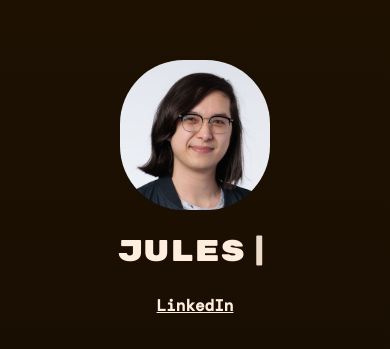
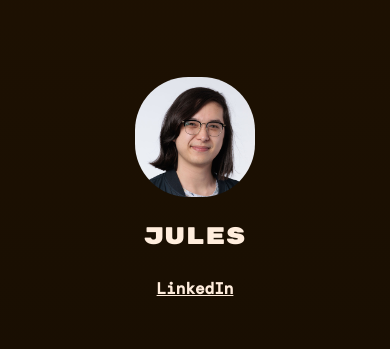
Before and after one commit to pondchamp/aboutme, a Next.js app: page / in a window 390 px wide. Shown: the part 233-582 px from the top of the page. Built offline with nearby package versions, Linux system fonts and the light colour scheme; a web font is replaced by a local one.

Commit message:
anim improvements

```diff
--- a/src/components/title.tsx
+++ b/src/components/title.tsx
@@ -4,14 +4,16 @@ import Typewriter, { TypewriterClass } from "typewriter-effect";
 import { FullName, MyName } from "@/util";
 
 export const Title = () => {
-  const [init, setInit] = useState(false);
+  const prefixChar = 3;
+  const [fixedText, setFixedText] = useState<string | undefined>(FullName);
   const [writer, setWriter] = useState<TypewriterClass>();
 
   const animate = (typewriter: TypewriterClass) => {
     typewriter
       .changeDelay(1)
       .typeString(FullName)
-      .callFunction(() => setInit(true))
+      .callFunction(() => setFixedText(undefined))
+      .changeDeleteSpeed(20)
       .changeDelay(50)
       .start();
     setWriter(typewriter);
@@ -19,17 +21,22 @@ export const Title = () => {
 
   useEffect(() => {
     if (writer) {
-      writer.deleteAll(30).pauseFor(500).typeString(MyName).start();
-      setWriter(writer);
+      writer
+        .deleteChars(FullName.length - prefixChar)
+        .pauseFor(200)
+        .typeString(MyName.slice(prefixChar))
+        .pauseFor(200)
+        .callFunction(() => setFixedText(MyName))
+        .start();
     }
   }, [writer]);
 
   return (
     <>
-      <div className={init ? "block" : "hidden"}>
+      <div className={`pl-[26px] ${fixedText ? "hidden" : "block"}`}>
         <Typewriter onInit={animate} options={{}} />
       </div>
-      <div className={init ? "hidden" : "block"}>{FullName}</div>
+      <div className={fixedText ? "block" : "hidden"}>{fixedText}</div>
     </>
   );
 };
--- a/src/pages/index.tsx
+++ b/src/pages/index.tsx
@@ -12,6 +12,16 @@ const Home: NextPage = () => {
         whileHover={{ scale: 1.1 }}
         transition={{ ease: "easeInOut", type: "spring" }}
       >
+        <div className="block md:hidden">
+          <Image
+            className="rounded-[40pt]"
+            src="img/me.jpg"
+            alt="profile"
+            width={120}
+            height={120}
+          />
+        </div>
+        <div className="hidden md:block">
           <Image
             className="rounded-[48pt]"
             src="img/me.jpg"
@@ -19,8 +29,9 @@ const Home: NextPage = () => {
             width={150}
             height={150}
           />
+        </div>
       </motion.div>
-      <h1 className="text-3xl">
+      <h1 className="text-2xl md:text-3xl">
         <Title />
       </h1>
       <div>
```
Lines whose indentation alone changed are shown as unchanged.
